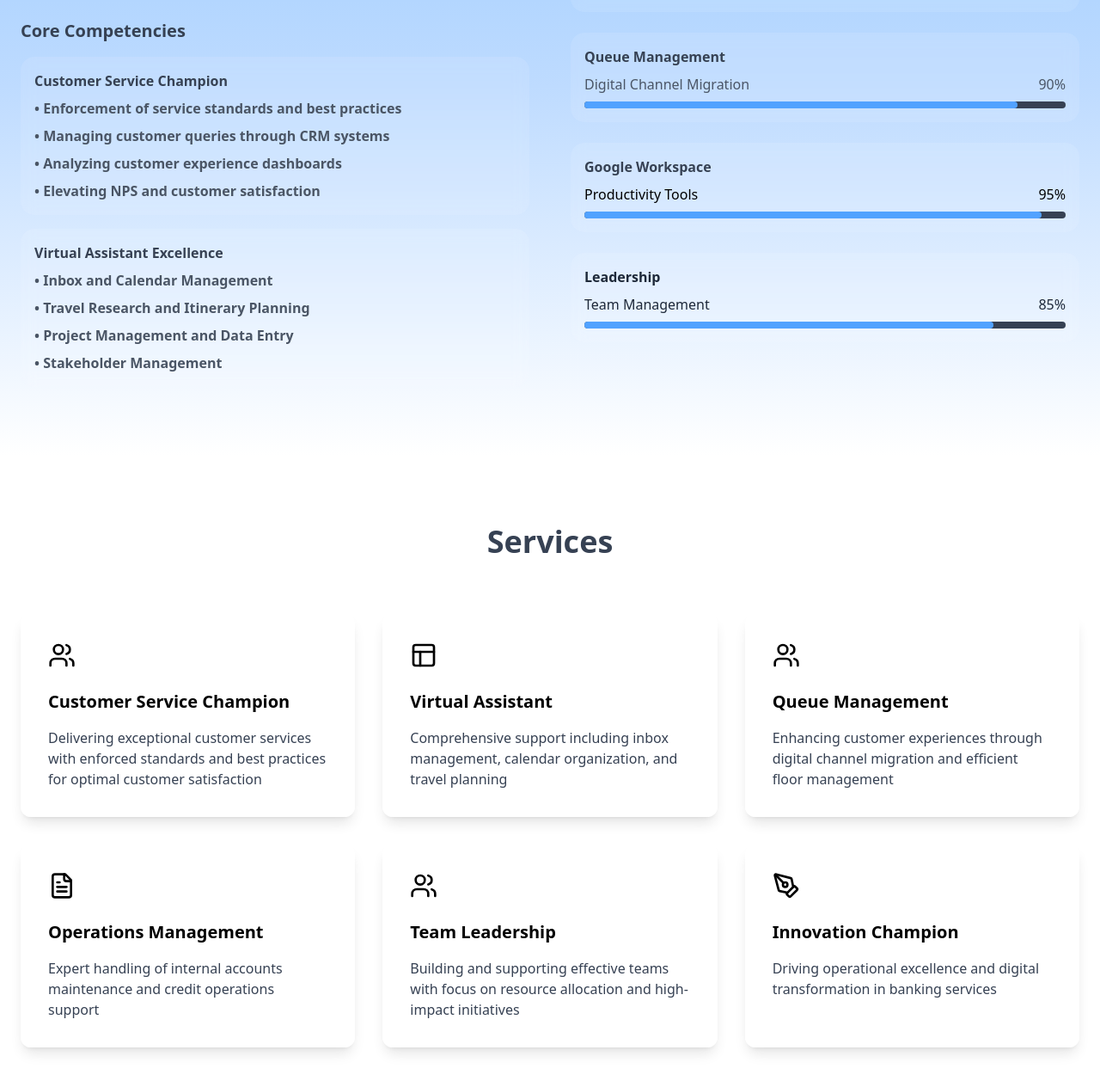
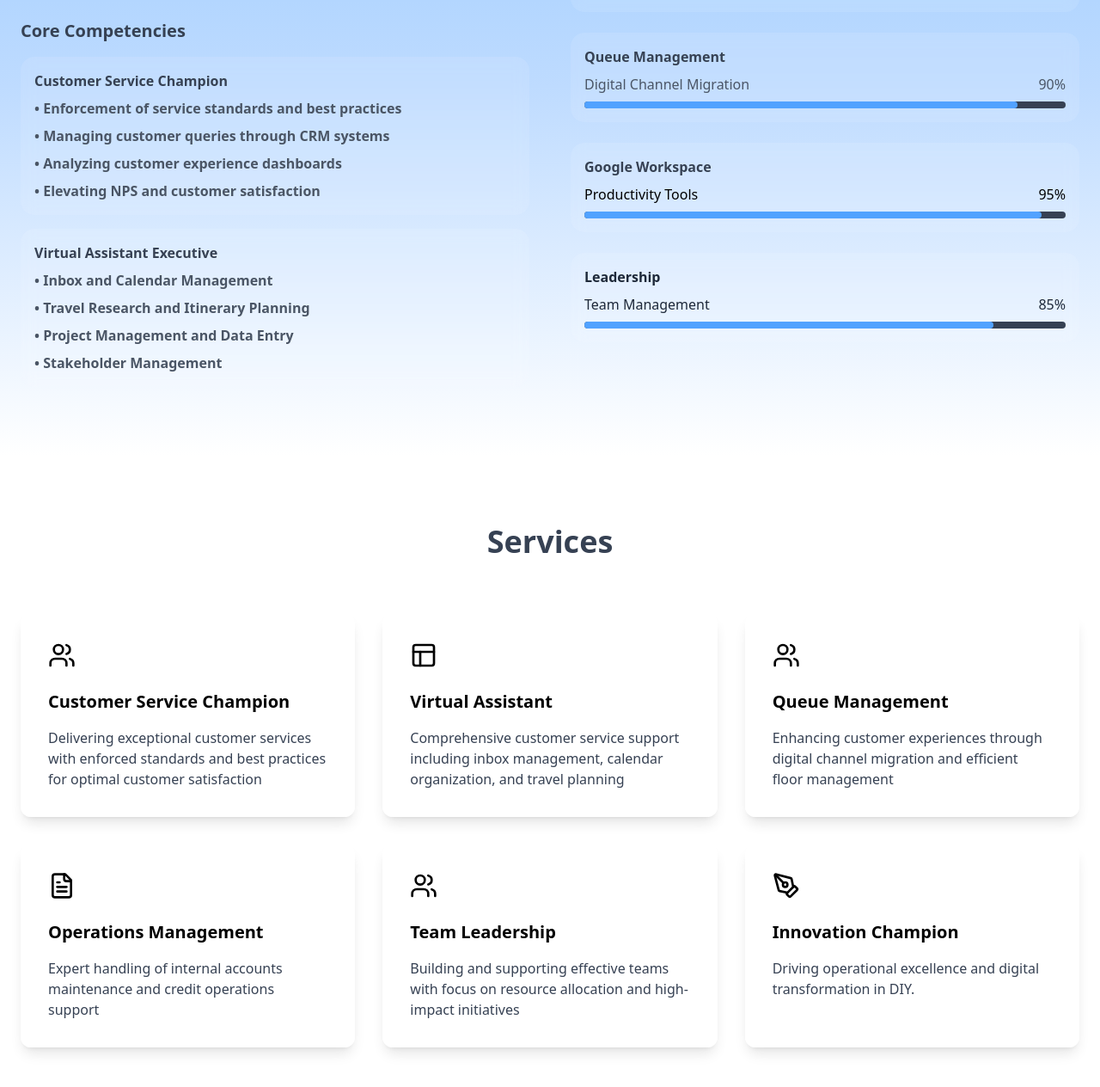
Before and after one commit to Raymondsang/Portfolio-website1, a React (Vite) app: page / in a window 1280 px wide. Shown: the part 1130-2394 px from the top of the page at 86% size. Built offline with nearby package versions, Linux system fonts and the light colour scheme.

Commit message:
final update

```diff
--- a/src/Components/LandingPage.jsx
+++ b/src/Components/LandingPage.jsx
@@ -21,7 +21,7 @@ const LandingPage = () => {
     {
       title: "Virtual Assistant",
       description:
-        "Comprehensive support including inbox management, calendar organization, and travel planning",
+        "Comprehensive customer service support including inbox management, calendar organization, and travel planning",
       icon: <Layout className="w-8 h-8 text-black" />,
     },
     {
@@ -45,7 +45,7 @@ const LandingPage = () => {
     {
       title: "Innovation Champion",
       description:
-        "Driving operational excellence and digital transformation in banking services",
+        "Driving operational excellence and digital transformation in DIY.",
       icon: <PenTool className="w-8 h-8 text-black" />,
     },
   ];
@@ -170,7 +170,7 @@ const LandingPage = () => {
 
                 <div className="bg-white/10 backdrop-blur-sm p-4 rounded-2xl">
                   <h5 className="font-bold text-gray-700">
-                    Virtual Assistant Excellence
+                    Virtual Assistant Executive
                   </h5>
                   <ul className="text-gray-600 font-black mt-2 space-y-2">
                     <li>• Inbox and Calendar Management</li>
```
